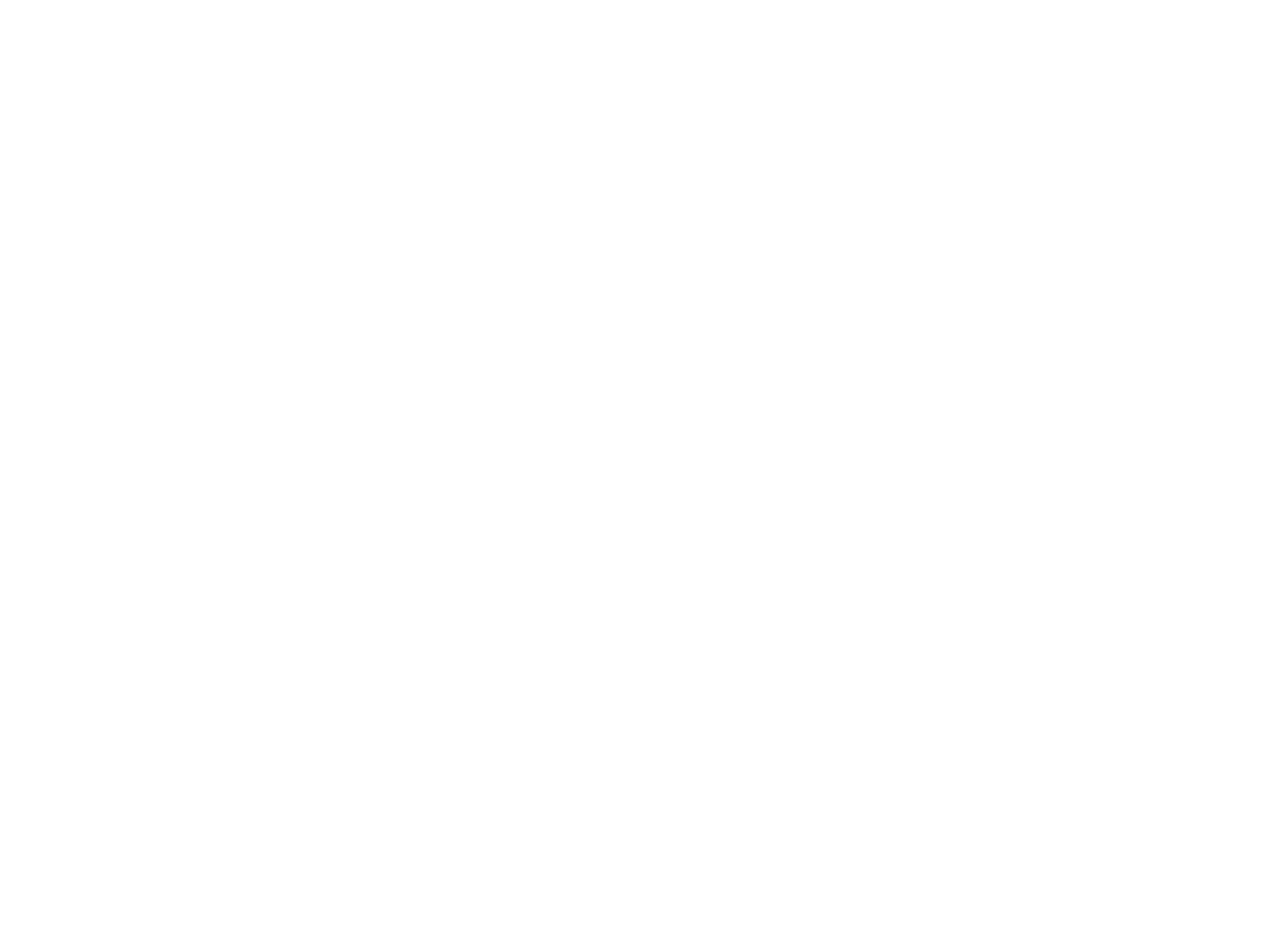
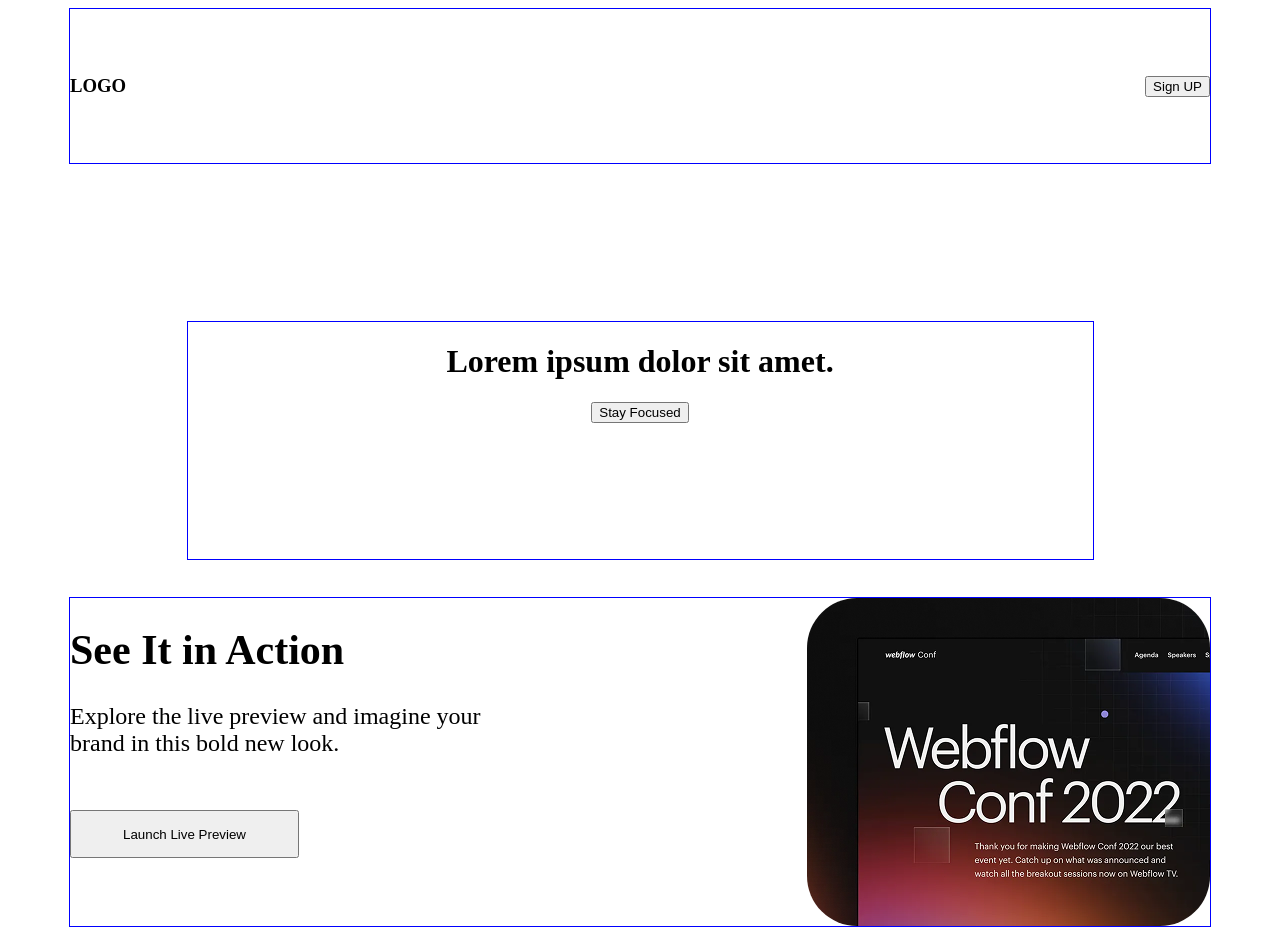
Before and after one commit to Uzzalsinha12/assingment-1, a plain HTML site: page index.html in a window 1280 px wide. Before the commit the page ends 800 px from the top, so only its background shows below. Drawn offline with Linux system fonts and the light colour scheme.

Commit message:
= add this task

```diff
--- a/index.html
+++ b/index.html
@@ -4,13 +4,32 @@
     <meta charset="UTF-8">
     <meta name="viewport" content="width=device-width, initial-scale=1.0">
     <title>LOGO</title>
+    <link rel="stylesheet" href="styles/logo.css">
 </head>
 <body>
+    <nav >
+        <h3>LOGO</h3>
+        <button>Sign UP</button>
+    </nav>
+    <div class="session-1">
+        <h1>Lorem ipsum dolor sit amet.</h1>
+        <button>Stay Focused</button>
+    </div>
+
     <header>
-      <nav>
+    <div class="session-2">
+        <div>
+            <h1>See It in Action</h1>
+            <p>Explore the live preview and imagine your <br> brand in this bold new look.</p>
+            <button>Launch Live Preview</button>
+        </div>
+        <img src="assets/wc-mini.png" alt="">
+    </div>
+    </header>
+    <section>
 
-      </nav>
-    </header>
+    </section>
+
     <main>
 
     </main>
--- /dev/null
+++ b/styles/logo.css
@@ -0,0 +1,52 @@
+*{
+    margin: opx;
+    padding: opx;
+}
+nav{
+    border: 1px solid blue;
+    display: flex;
+    justify-content: space-between;
+    max-width: 1140px;
+    height: 154px;
+    margin: 0px auto;
+    align-items: center;
+}
+.session-1 {
+    border: 1px solid blue;
+    text-align: center;
+    max-width: 905px;
+    height: 237px;
+    margin: 157px auto 37px auto;
+}
+.session-2 {
+    border: 1px solid blue;
+    display: flex;
+    max-width: 1140px;
+    height: 328px;
+    margin: 0px auto;
+    justify-content: space-between;
+}
+
+.session-2 h1 {
+    height: 49px;
+    font-weight: bold;
+    font-size: 42px;
+}
+
+.session-2 p {
+    height: 60px;
+    font-size: 24px;
+    /* margin-top: 23px; */
+}
+
+.session-2 button {
+    width: 229px;
+    height: 48px;
+    margin-top: 23px;
+}
+
+img {
+    width: 403px;
+    height: 328px;
+    border-radius: 50px;
+}
```
